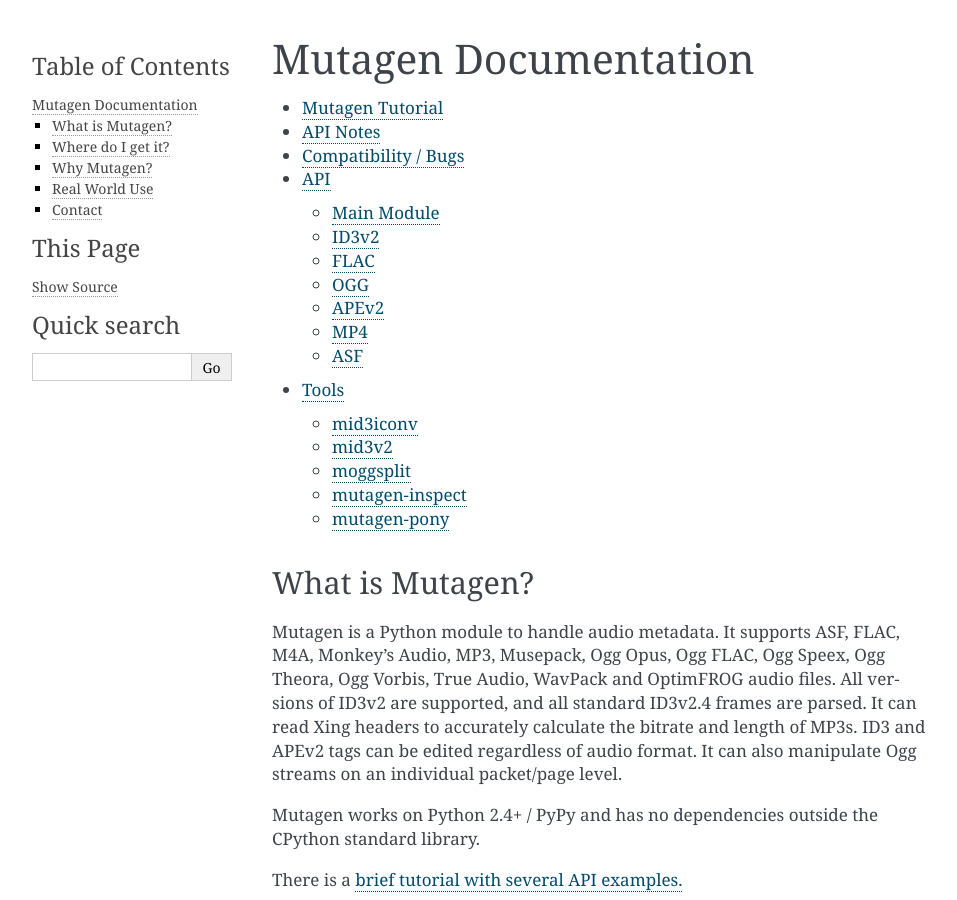
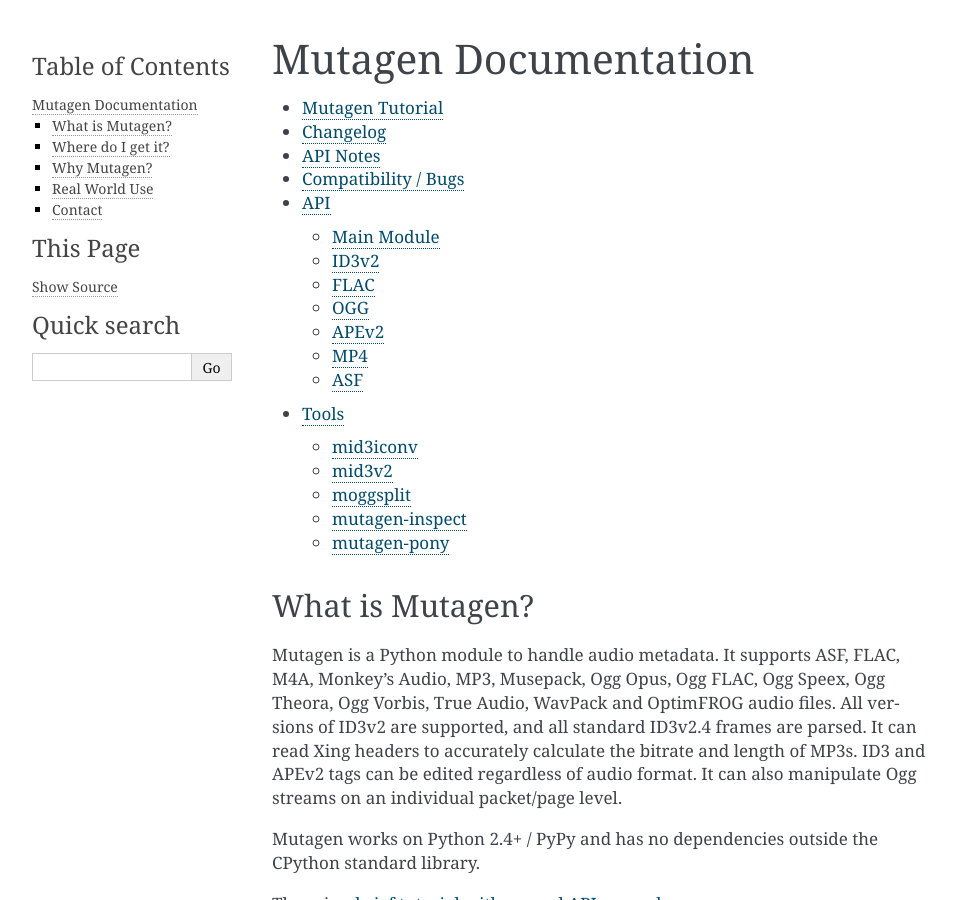
Before and after one commit to quodlibet/mutagen, a Sphinx documentation site: the page built from docs/index.rst, in a window 1280 px wide and 900 px high. Shown: the whole window, without its empty margins (148-1105 px from the left). Built offline with Sphinx 7.4.7, drawn with Linux system fonts in a browser that asks for light colours.

Commit message:
docs: include NEWS

```diff
--- /dev/null
+++ b/docs/changelog.rst
@@ -0,0 +1,4 @@
+Changelog
+=========
+
+.. literalinclude:: ../NEWS
--- a/docs/index.rst
+++ b/docs/index.rst
@@ -6,6 +6,7 @@
     :maxdepth: 2
 
     tutorial
+    changelog
     api_notes
     bugs
     api/index
```
